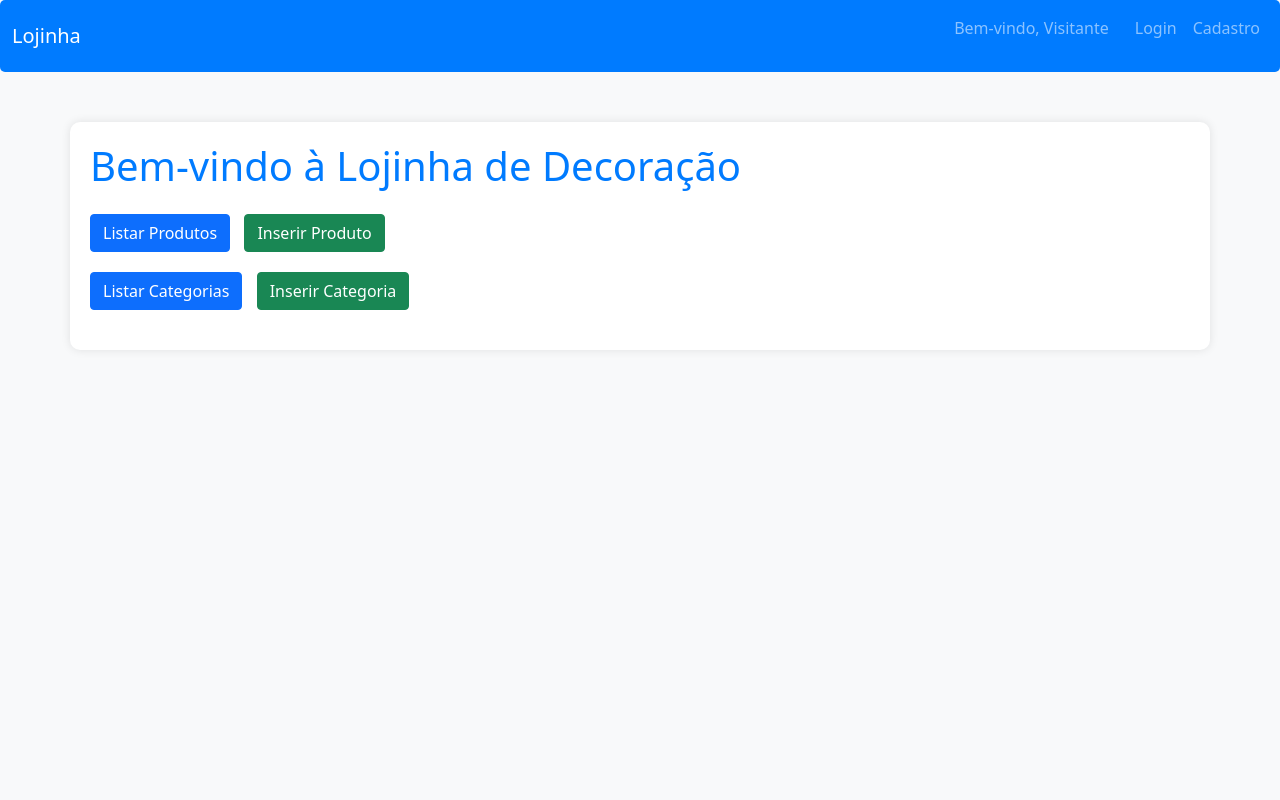
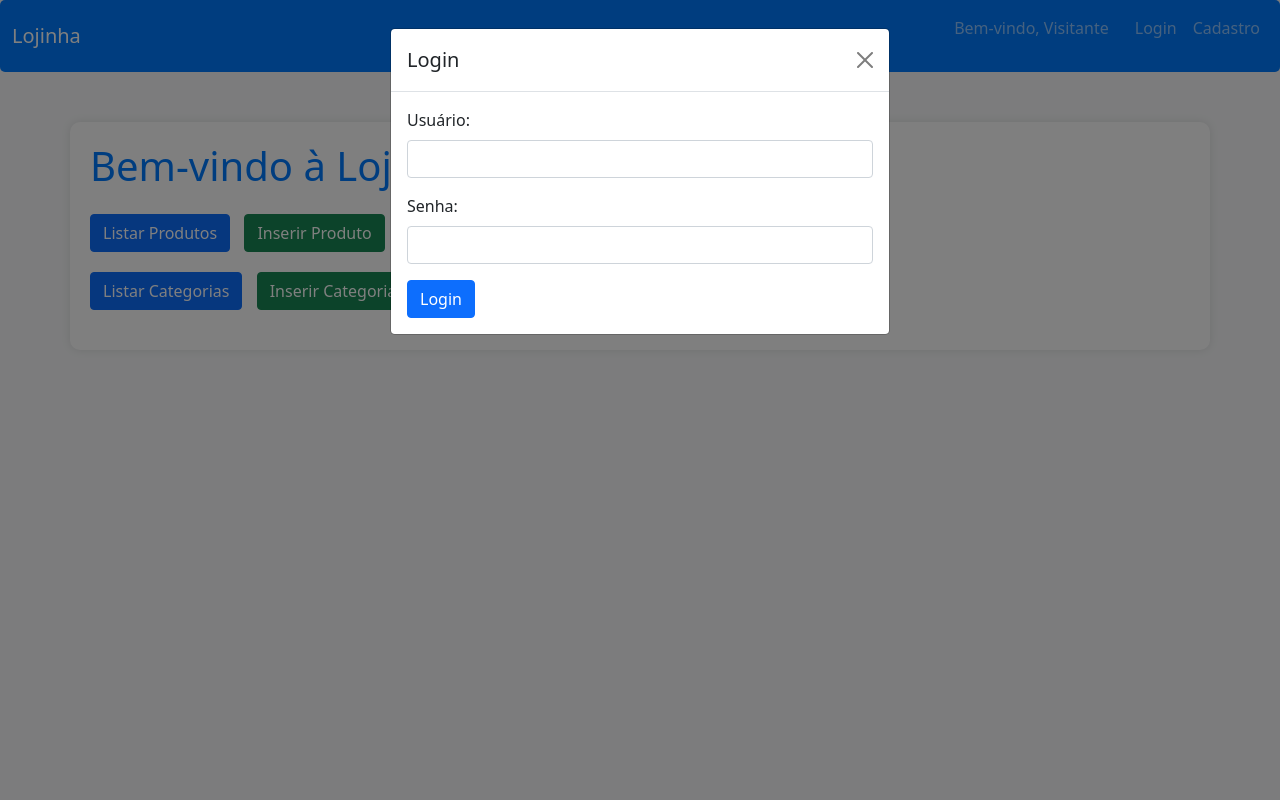
Before and after one commit to tinazf/lojinha, a PHP site: page / in a window 1280 px wide, after a click on "Login". Run offline with PHP 8.4, Linux system fonts and the light colour scheme.

Commit message:
Enviando a parte do modal

```diff
--- a/crud's/index.php
+++ b/crud's/index.php
@@ -69,7 +69,7 @@
                         <a class="nav-link" href="#" data-bs-toggle="modal" data-bs-target="#loginModal">Login</a>
                     </li>
                     <li class="nav-item">
-                        <a class="nav-link" href="#" data-bs-toggle="modal" data-bs-target="#signupModal">Cadastro</a>
+                        <a class="nav-link" href="#">Cadastro</a>
                     </li>
                 </ul>
             </div>
@@ -92,8 +92,8 @@
                             <input type="text" class="form-control" id="username" name="username">
                         </div>
                         <div class="mb-3">
-                            <label for="senha_usuario" class="form-label">Senha:</label>
-                            <input type="password" class="form-control" id="senha_usuario" name="senha_usuario">
+                            <label for="password" class="form-label">Senha:</label>
+                            <input type="password" class="form-control" id="password" name="password">
                         </div>
                         <button type="submit" class="btn btn-primary">Login</button>
                     </form>
@@ -102,38 +102,26 @@
         </div>
     </div>
 
-    <!-- Modal de Cadastro -->
-    <div class="modal fade" id="signupModal" tabindex="-1" aria-labelledby="signupModalLabel" aria-hidden="true">
+    <!-- Modal de Login -->
+    <div class="modal fade" id="cadastroModal" tabindex="-1" aria-labelledby="cadastroModalLabel" aria-hidden="true">
         <div class="modal-dialog">
             <div class="modal-content">
                 <div class="modal-header">
-                    <h5 class="modal-title" id="signupModalLabel">Cadastro</h5>
+                    <h5 class="modal-title" id="cadastroModalLabel">Login</h5>
                     <button type="button" class="btn-close" data-bs-dismiss="modal" aria-label="Close"></button>
                 </div>
                 <div class="modal-body">
-                    <!-- Adicione os campos de cadastro aqui -->
+                    <!-- Adicione os campos de login aqui -->
                     <form>
                         <div class="mb-3">
-                            <label for="nome_usuario" class="form-label">Nome:</label>
-                            <input type="text" class="form-control" id="nome_usuario" name="nome_usuario">
+                            <label for="username" class="form-label">Usuário:</label>
+                            <input type="text" class="form-control" id="username" name="username">
                         </div>
                         <div class="mb-3">
-                            <label for="telefone" class="form-label">Telefone:</label>
-                            <input type="tel" class="form-control" id="telefone" name="telefone">
+                            <label for="password" class="form-label">Senha:</label>
+                            <input type="password" class="form-control" id="password" name="password">
                         </div>
-                        <div class="mb-3">
-                            <label for="email" class="form-label">Email:</label>
-                            <input type="email" class="form-control" id="email" name="email">
-                        </div>
-                        <div class="mb-3">
-                            <label for="senha_usuario" class="form-label">Senha:</label>
-                            <input type="password" class="form-control" id="senha_usuario" name="senha_usuario">
-                        </div>
-                        <div class="mb-3">
-                            <label for="confirma_senha" class="form-label">Repetir Senha:</label>
-                            <input type="password" class="form-control" id="confirma_senha" name="confirma_senha">
-                        </div>
-                        <button type="submit" class="btn btn-primary">Cadastrar</button>
+                        <button type="submit" class="btn btn-primary">Login</button>
                     </form>
                 </div>
             </div>
@@ -156,4 +144,6 @@
         </div>
     </div>
 
-    <script src="https://cdn.jsdelivr.net/npm/bootstrap@5.0.
+    <script src="https://cdn.jsdelivr.net/npm/bootstrap@5.0.0/dist/js/bootstrap.bundle.min.js"></script>
+</body>
+</html>
```
